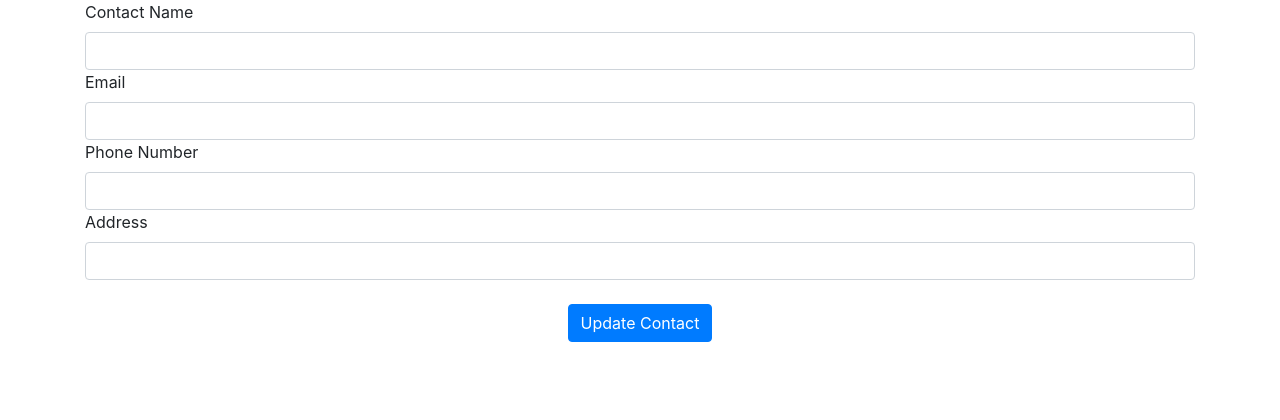
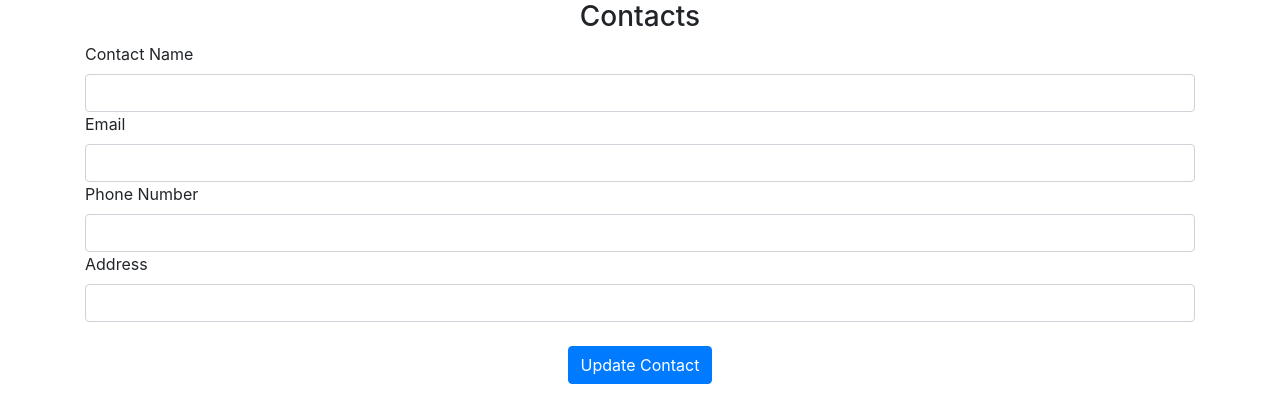
Before and after one commit to sjcswank/contact-list, a Flask app: page /edit-contact in a window 1280 px wide. Shown: the part 56-476 px from the top of the page. Run offline with Flask 3, Linux system fonts and the light colour scheme; the visitor is signed in with stand-in values (Sample User, id 1); data that the repository does not hold is empty; some libraries are stand-ins or nearby versions.

Commit message:
added <h1> to Edit page for testing and accessibility.

```diff
--- a/website/templates/edit.html
+++ b/website/templates/edit.html
@@ -1,6 +1,7 @@
 {% extends "base.html" %}
 {% block title %}Edit{% endblock %}
 {% block content %}
+<h1 class="h3"  align="center">Contacts</h1>
 <form method="POST">
     <label for="name">Contact Name</label>
     <input name="name" id="name" class="form-control" value="{{ contact.name }}"/>
```
